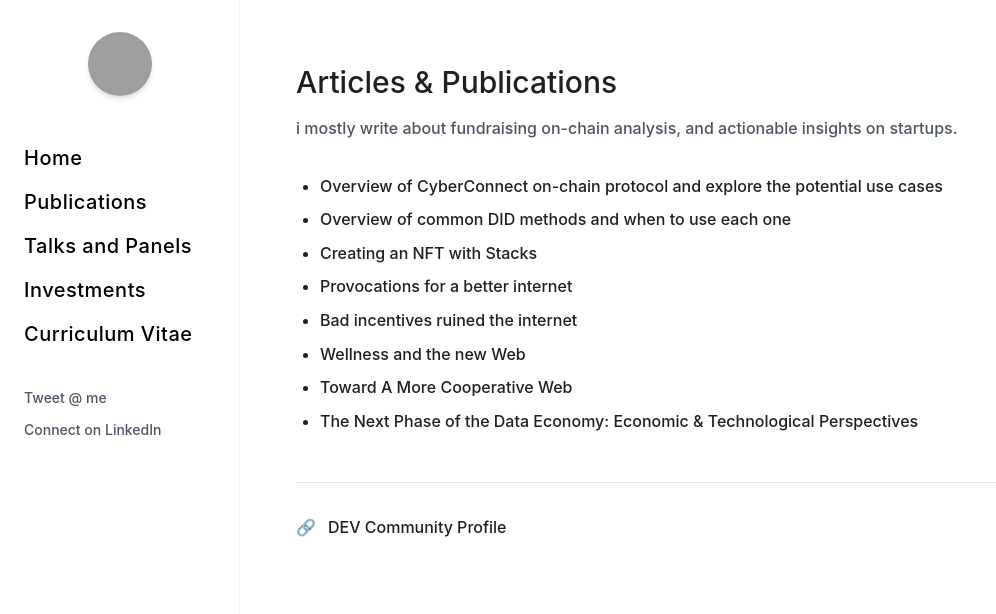
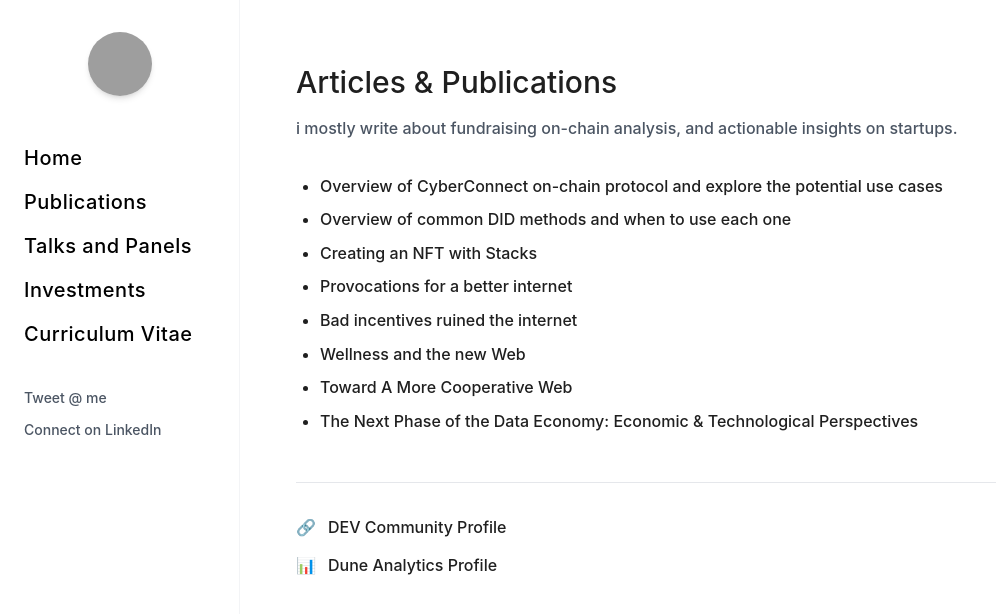
Before and after one commit to VishalPachpor/Shabbiryk.me, a Next.js app: page /publications in a window 1280 px wide. Shown: the top 614 px of the page, without its empty margins (0-996 px from the left). Built offline with nearby package versions, Linux system fonts and the light colour scheme; grey boxes are pictures that could not be loaded; a web font is replaced by a local one.

Commit message:
Dune profile added

```diff
--- a/app/publications/page.tsx
+++ b/app/publications/page.tsx
@@ -79,7 +79,7 @@ export default function PublicationsPage() {
           </ul>
 
           <div className="mt-12 pt-8 border-t border-gray-200">
-            <div className="flex items-center space-x-3">
+            <div className="flex items-center space-x-3 mb-3">
               <span className="text-blue-600">🔗</span>
               <a
                 href="https://dev.to/shabbirykk"
@@ -90,6 +90,17 @@ export default function PublicationsPage() {
                 DEV Community Profile
               </a>
             </div>
+            <div className="flex items-center space-x-3">
+              <span className="text-blue-600">📊</span>
+              <a
+                href="https://dune.com/dannytrump"
+                target="_blank"
+                rel="noopener noreferrer"
+                className=" hover:text-gray-500 transition-colors duration-200"
+              >
+                Dune Analytics Profile
+              </a>
+            </div>
           </div>
         </div>
       </div>
```
